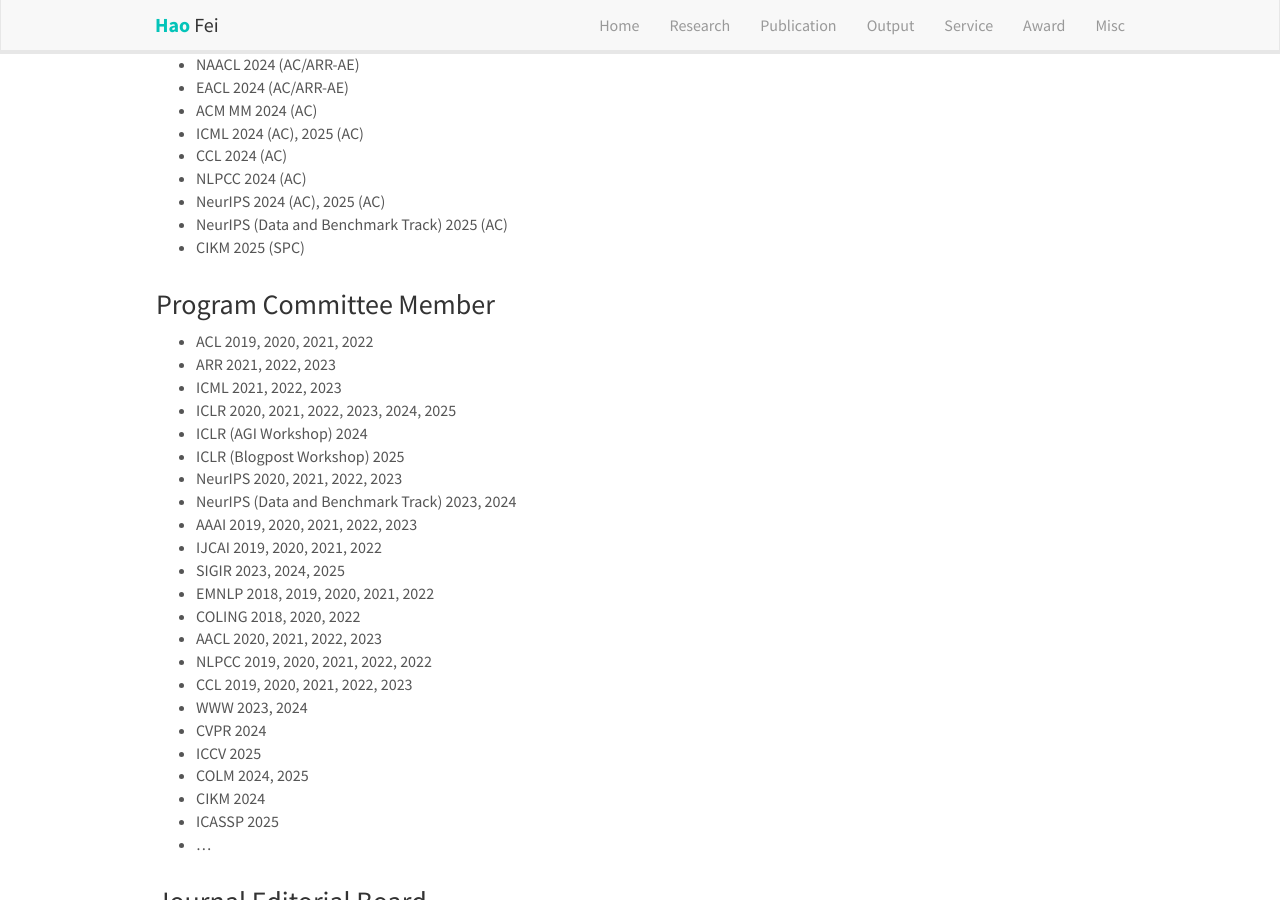
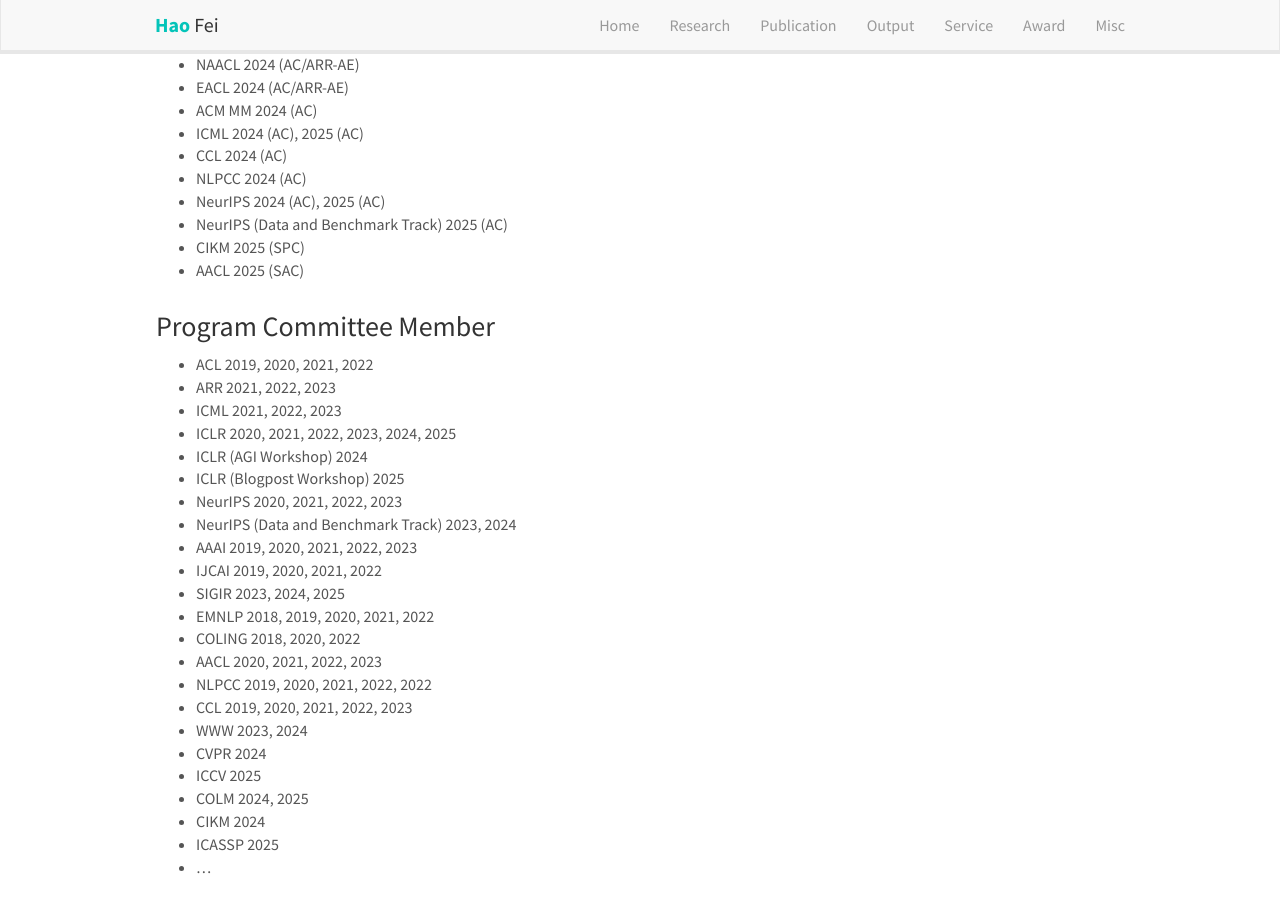
Before and after one commit to scofield7419/scofield7419.github.io, a Jekyll site: the page built from _pages/services.md, in a window 1280 px wide and 900 px high, scrolled down 621 px. Built offline with Jekyll 4.4.1, drawn with Linux system fonts in a browser that asks for light colours; nearby versions of some CDN libraries; comment, search, counter and statistics services are not loaded; a style sheet for code colours, icons or effects is not loaded.

Commit message:
Update services.md

```diff
--- a/_pages/services.md
+++ b/_pages/services.md
@@ -47,6 +47,7 @@
 - NeurIPS 2024 (AC), 2025 (AC)
 - NeurIPS (Data and Benchmark Track) 2025 (AC)
 - CIKM 2025 (SPC)
+- AACL 2025 (SAC)
 
 
 
```
